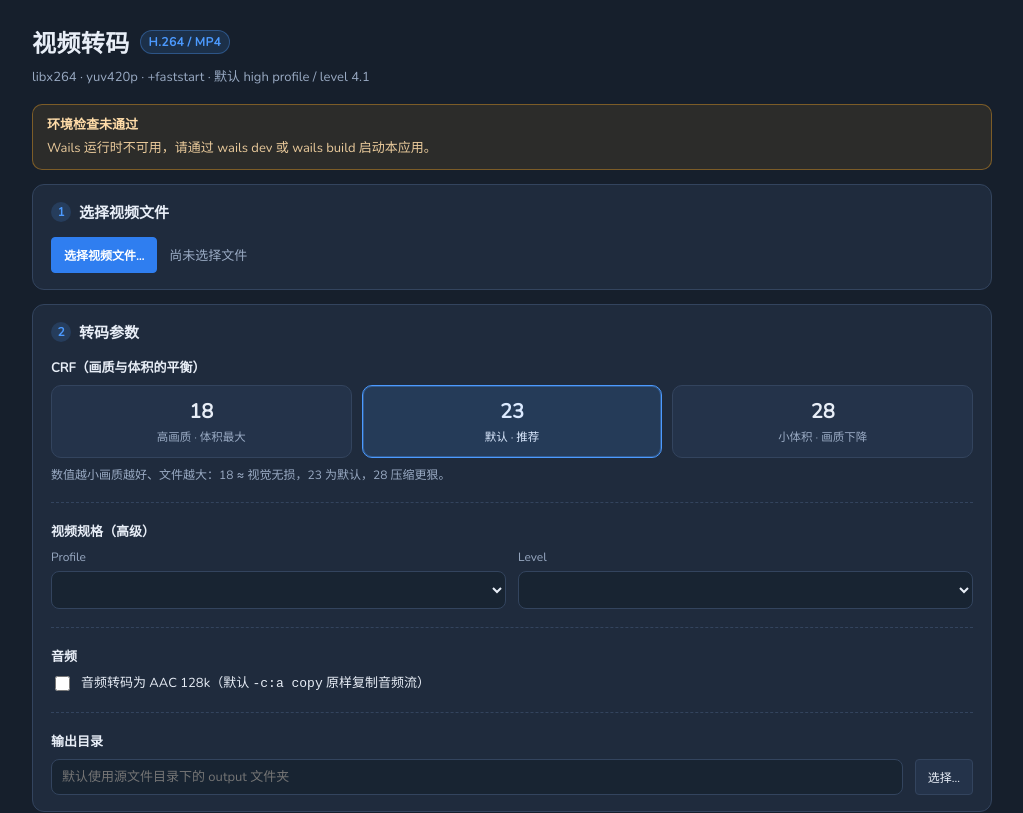
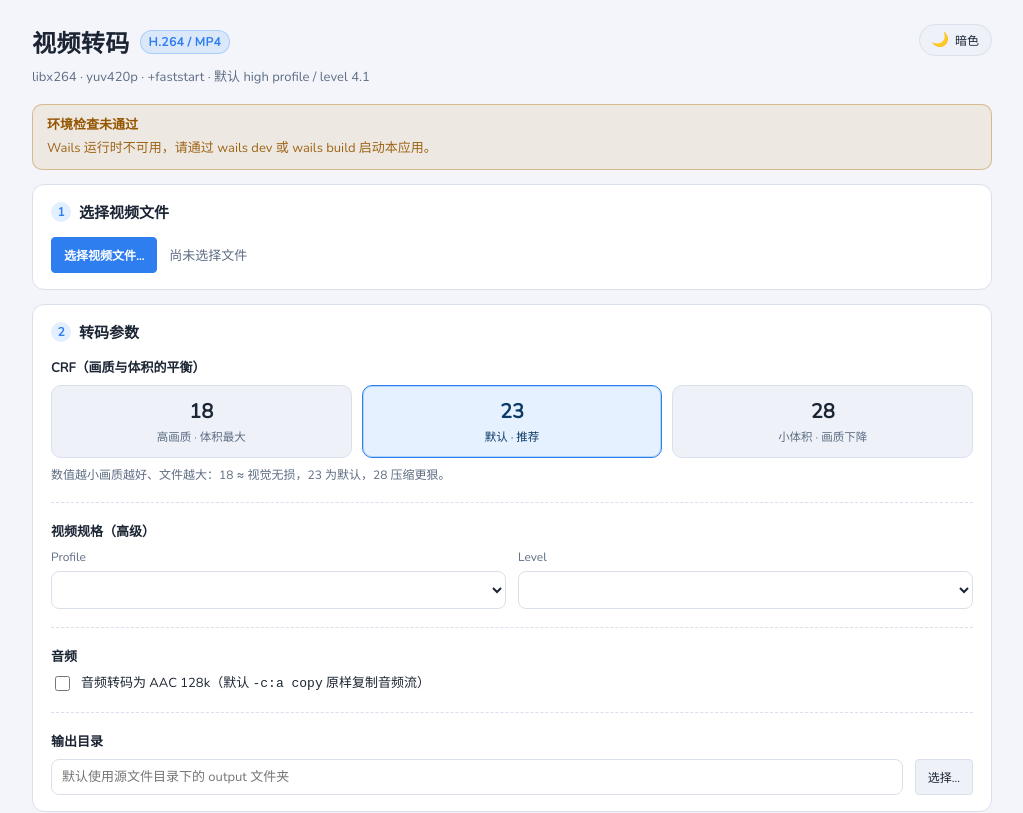
Before and after one commit to GHLandy/ff-transcode, a React (Vite) app in the folder frontend/: page / in a window 1280 px wide. Shown: the top 813 px of the page, without its empty margins (128-1151 px from the left). Built offline with nearby package versions, Linux system fonts and the light colour scheme.

Commit message:
feat: 亮色/暗色主题切换

```diff
--- a/frontend/src/App.css
+++ b/frontend/src/App.css
@@ -1,4 +1,37 @@
 :root {
+  /* 亮色（默认） */
+  --bg: #f3f5fa;
+  --card: #ffffff;
+  --card-soft: #eef2f8;
+  --line: #d9e0ec;
+  --text: #1c2533;
+  --muted: #5d6c83;
+  --accent: #2f7ef0;
+  --accent-strong: #2f7ef0;
+  --ok: #1f9d6b;
+  --warn: #b9770a;
+  --error: #d6453f;
+
+  --code-bg: #eef1f6;
+  --input-bg: #ffffff;
+  --info-bg: #f1f4f9;
+  --hover-bg: #e4e9f2;
+  --hover-border: #c5cee0;
+  --cmd-fg: #143a5e;
+  --log-fg: #3a4a60;
+  --warn-text: #955600;
+  --ok-text: #136b46;
+  --busy-text: #2f7ef0;
+  --active-text: #0b3a66;
+  --danger-text: #b3261e;
+  --inline-code-bg: rgba(0, 0, 0, 0.05);
+
+  --scroll-track: #e7ebf2;
+  --scroll-thumb: #c2cbdb;
+  --scroll-thumb-hover: #aab4c6;
+}
+
+[data-theme="dark"] {
   --bg: #161f2c;
   --card: #1f2b3d;
   --card-soft: #24334a;
@@ -10,13 +43,60 @@
   --ok: #3ecf8e;
   --warn: #f5a623;
   --error: #ff6b6b;
+
+  --code-bg: #131c28;
+  --input-bg: #182432;
+  --info-bg: #1a2536;
+  --hover-bg: #2c3e59;
+  --hover-border: #44597a;
+  --cmd-fg: #cfe4ff;
+  --log-fg: #b9cbe4;
+  --warn-text: #ffdca8;
+  --ok-text: #b6f0d5;
+  --busy-text: #cfe4ff;
+  --active-text: #dceaff;
+  --danger-text: #ffb3b3;
+  --inline-code-bg: rgba(255, 255, 255, 0.06);
+
+  --scroll-track: #131c28;
+  --scroll-thumb: #33445e;
+  --scroll-thumb-hover: #44597a;
 }
 
 .shell {
+  position: relative;
   max-width: 960px;
   margin: 0 auto;
   padding: 24px;
   text-align: left;
+}
+
+.theme-toggle {
+  position: absolute;
+  top: 24px;
+  right: 24px;
+  display: inline-flex;
+  align-items: center;
+  gap: 6px;
+  font: inherit;
+  font-size: 12px;
+  padding: 6px 12px;
+  border-radius: 999px;
+  border: 1px solid var(--line);
+  background: var(--card-soft);
+  color: var(--text);
+  cursor: pointer;
+  transition: background 0.15s, border-color 0.15s;
+}
+
+.theme-toggle:hover {
+  background: var(--hover-bg);
+  border-color: var(--hover-border);
+}
+
+.theme-toggle .ic {
+  font-size: 14px;
+  line-height: 1;
 }
 
 .hero {
@@ -102,8 +182,8 @@
 }
 
 .btn:hover:not(:disabled) {
-  background: #2c3e59;
-  border-color: #44597a;
+  background: var(--hover-bg);
+  border-color: var(--hover-border);
 }
 
 .btn:disabled {
@@ -124,13 +204,13 @@
 }
 
 .btn.danger {
-  background: rgba(255, 107, 107, 0.12);
-  border-color: rgba(255, 107, 107, 0.4);
-  color: #ffb3b3;
+  background: rgba(214, 69, 63, 0.12);
+  border-color: rgba(214, 69, 63, 0.4);
+  color: var(--danger-text);
 }
 
 .btn.danger:hover:not(:disabled) {
-  background: rgba(255, 107, 107, 0.22);
+  background: rgba(214, 69, 63, 0.22);
 }
 
 .btn.ghost {
@@ -145,7 +225,7 @@
   padding: 8px 10px;
   border-radius: 8px;
   border: 1px solid var(--line);
-  background: #182432;
+  background: var(--input-bg);
   color: var(--text);
 }
 
@@ -172,7 +252,7 @@
 }
 
 .hint code {
-  background: rgba(255, 255, 255, 0.06);
+  background: var(--inline-code-bg);
   padding: 1px 5px;
   border-radius: 4px;
   font-size: 12px;
@@ -203,16 +283,16 @@
 }
 
 .banner.ok {
-  border-color: rgba(62, 207, 142, 0.4);
-  background: rgba(62, 207, 142, 0.1);
-  color: #b6f0d5;
+  border-color: rgba(31, 157, 107, 0.4);
+  background: rgba(31, 157, 107, 0.1);
+  color: var(--ok-text);
 }
 
 .banner.error,
 .warnbox {
-  border-color: rgba(245, 166, 35, 0.4);
-  background: rgba(245, 166, 35, 0.1);
-  color: #ffdca8;
+  border-color: rgba(185, 119, 10, 0.4);
+  background: rgba(185, 119, 10, 0.1);
+  color: var(--warn-text);
 }
 
 .banner b,
@@ -227,7 +307,7 @@
 }
 
 .warnbox {
-  border: 1px solid rgba(245, 166, 35, 0.4);
+  border: 1px solid rgba(185, 119, 10, 0.4);
   border-radius: 10px;
   padding: 10px 14px;
   margin: 14px 0;
@@ -256,7 +336,7 @@
 }
 
 .info-section {
-  background: #1a2536;
+  background: var(--info-bg);
   border: 1px solid var(--line);
   border-radius: 10px;
   padding: 12px 14px;
@@ -327,7 +407,7 @@
 }
 
 .crf-opt:hover {
-  border-color: #44597a;
+  border-color: var(--hover-border);
 }
 
 .crf-opt.is-active {
@@ -338,7 +418,7 @@
 
 .crf-opt.is-active b,
 .crf-opt.is-active span {
-  color: #dceaff;
+  color: var(--active-text);
 }
 
 /* ---------- 复选框 ---------- */
@@ -381,7 +461,7 @@
   padding: 8px 10px;
   border-radius: 8px;
   border: 1px solid var(--line);
-  background: #182432;
+  background: var(--input-bg);
   color: var(--text);
   cursor: pointer;
 }
@@ -400,7 +480,7 @@
 }
 
 .warn-text {
-  color: #ffdca8;
+  color: var(--warn-text);
 }
 
 /* ---------- 命令预览 ---------- */
@@ -410,8 +490,8 @@
   padding: 12px 14px;
   border-radius: 10px;
   border: 1px solid var(--line);
-  background: #131c28;
-  color: #cfe4ff;
+  background: var(--code-bg);
+  color: var(--cmd-fg);
   font-size: 12.5px;
   line-height: 1.65;
   white-space: pre-wrap;
@@ -421,7 +501,7 @@
 .notes {
   margin-top: 10px;
   font-size: 12.5px;
-  color: #ffdca8;
+  color: var(--warn-text);
   line-height: 1.6;
 }
 
@@ -434,7 +514,7 @@
 .progress {
   height: 10px;
   border-radius: 999px;
-  background: #131c28;
+  background: var(--code-bg);
   border: 1px solid var(--line);
   overflow: hidden;
 }
@@ -485,7 +565,7 @@
 }
 
 .status-text.status-busy {
-  color: #cfe4ff;
+  color: var(--busy-text);
 }
 
 .status-text.status-ok {
@@ -506,7 +586,7 @@
   margin-top: 14px;
   border: 1px solid var(--line);
   border-radius: 10px;
-  background: #131c28;
+  background: var(--code-bg);
   overflow: hidden;
 }
 
@@ -530,7 +610,7 @@
   font-family: 'Cascadia Mono', Consolas, 'Courier New', monospace;
   font-size: 11.5px;
   line-height: 1.55;
-  color: #b9cbe4;
+  color: var(--log-fg);
   white-space: pre-wrap;
   overflow-wrap: anywhere;
   border-top: 1px solid var(--line);
--- a/frontend/src/App.tsx
+++ b/frontend/src/App.tsx
@@ -108,10 +108,29 @@ function InfoSection({
 
 export default function App() {
   const [state, setState] = useState<AppState>(INITIAL);
+  const [theme, setTheme] = useState<'light' | 'dark'>(() =>
+    typeof localStorage !== 'undefined' && localStorage.getItem('theme') === 'dark'
+      ? 'dark'
+      : 'light',
+  );
   const logBoxRef = useRef<HTMLPreElement | null>(null);
   const planToken = useRef(0);
   const stateRef = useRef(state);
   stateRef.current = state;
+
+  // 主题：默认亮色，应用到 <html data-theme> 并持久化到 localStorage。
+  useEffect(() => {
+    document.documentElement.setAttribute('data-theme', theme);
+    try {
+      localStorage.setItem('theme', theme);
+    } catch {
+      // 忽略隐私模式下的写入失败。
+    }
+  }, [theme]);
+
+  const toggleTheme = useCallback(() => {
+    setTheme((prev) => (prev === 'light' ? 'dark' : 'light'));
+  }, []);
 
   const patch = useCallback((p: Partial<AppState>) => {
     setState((prev) => ({ ...prev, ...p }));
@@ -545,6 +564,17 @@ export default function App() {
 
   return (
     <div className="shell">
+      <button
+        className="theme-toggle"
+        onClick={() => toggleTheme()}
+        type="button"
+        title={theme === 'light' ? '切换到暗色' : '切换到亮色'}
+        aria-label="切换主题"
+      >
+        <span className="ic">{theme === 'light' ? '🌙' : '☀️'}</span>
+        <span>{theme === 'light' ? '暗色' : '亮色'}</span>
+      </button>
+
       <header className="hero">
         <h1>
           视频转码<span className="tag">H.264 / MP4</span>
--- a/frontend/src/style.css
+++ b/frontend/src/style.css
@@ -1,11 +1,11 @@
 html {
-    background-color: #161f2c;
-    color: #e8eef7;
+    background-color: var(--bg);
+    color: var(--text);
 }
 
 body {
     margin: 0;
-    color: #e8eef7;
+    color: var(--text);
     font-family: "Nunito", -apple-system, BlinkMacSystemFont, "Segoe UI", "Microsoft YaHei",
     "Roboto", "Oxygen", "Ubuntu", "Cantarell", "Fira Sans", "Droid Sans", "Helvetica Neue",
     sans-serif;
@@ -31,14 +31,14 @@ body {
 }
 
 ::-webkit-scrollbar-track {
-    background: #131c28;
+    background: var(--scroll-track);
 }
 
 ::-webkit-scrollbar-thumb {
-    background: #33445e;
+    background: var(--scroll-thumb);
     border-radius: 999px;
 }
 
 ::-webkit-scrollbar-thumb:hover {
-    background: #44597a;
+    background: var(--scroll-thumb-hover);
 }
```
